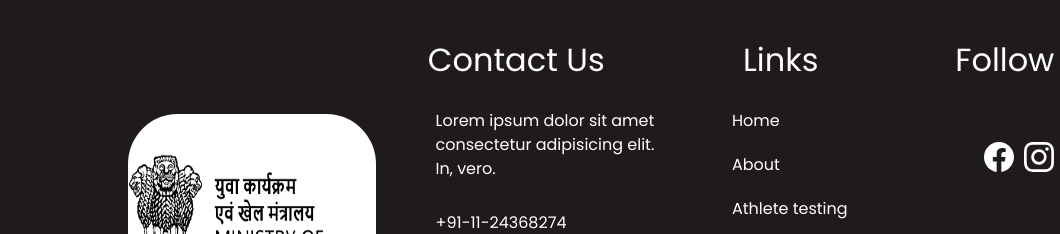
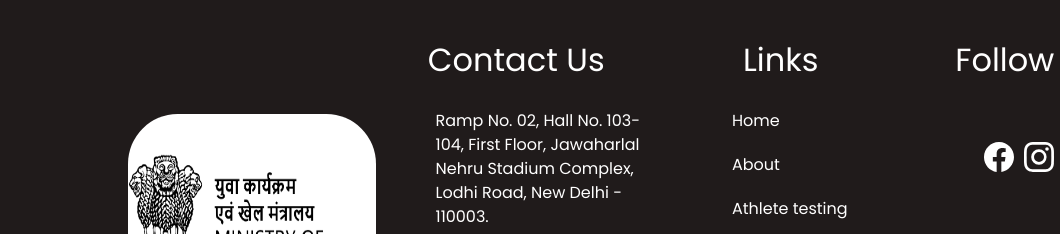
Before and after one commit to Sankit-22/sanket, a website: page index_blog.html in a window 1280 px wide. Shown: the part 718-952 px from the top of the page, 0-1060 px from the left. Drawn offline with nearby package versions, Linux system fonts and the light colour scheme.

Commit message:
index_blog.html

```diff
--- a/index_blog.html
+++ b/index_blog.html
@@ -403,8 +403,7 @@
             <div class="img"><img style="width: 100%; height: 250px; background-color: white;" src="th.jpg" alt=""></div>
             <div class="contact-us">
                 <h2 class="fifth-h2" style="color: white; margin: auto;">Contact Us</h2>
-                <section><span style="color: white; width: 10px;">Lorem ipsum dolor sit amet consectetur adipisicing
-                        elit. In, vero.</span></section>
+                <section><span style="color: white; width: 10px;">Ramp No. 02, Hall No. 103-104, First Floor, Jawaharlal Nehru Stadium Complex, Lodhi Road, New Delhi - 110003.</span></section>
                 <section><span style="color: white;">+91-11-24368274</span></section>
                 <section class="mail"><span style="color: white;">info[dot]nada[at]nic[dot]in</span></section>
             </div>
```
